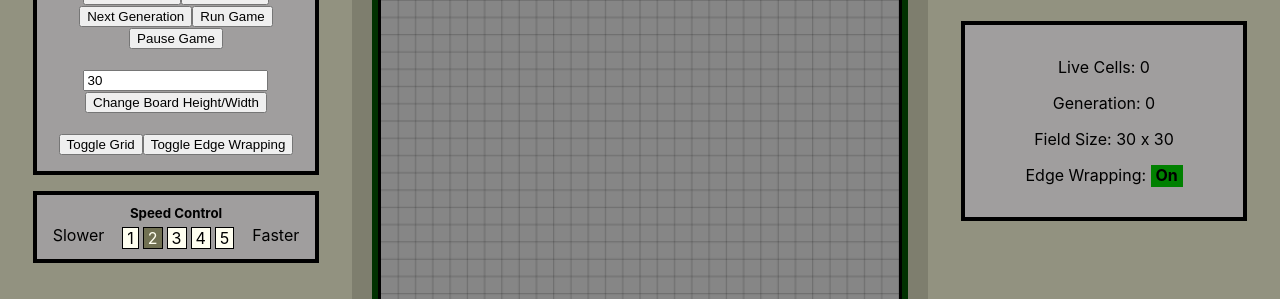
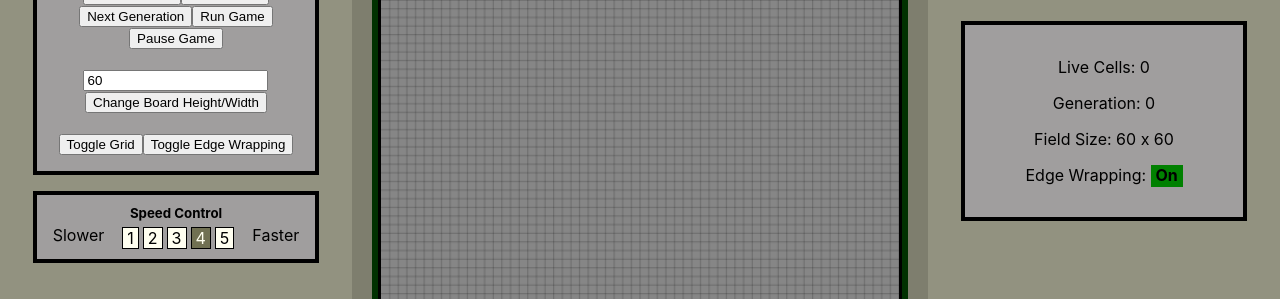
Before and after one commit to tgclayton/Gol2, a React (Create React App) app: page /controls/info in a window 1280 px wide. Shown: the part 319-618 px from the top of the page. Built offline with nearby package versions, Linux system fonts and the light colour scheme.

Commit message:
fix tile size errors when drawing on canvas

```diff
--- a/src/App.js
+++ b/src/App.js
@@ -18,15 +18,15 @@ let wasRunning = false
 
 function App() {
   const [canvasSize, setCanvasSize] = useState(500) //Height/width of the game canvas
-  const [boardSize, setboardSize] = useState(30) //Height/width in cells of the game board
-  const [tileSize, setTileSize] = useState(500 / 30)
+  const [boardSize, setboardSize] = useState(60) //Height/width in cells of the game board
+  const [tileSize, setTileSize] = useState(canvasSize / boardSize)
   const [wrap, setWrap] = useState(true) //whether or not edge wrapping is on or not
   const [field, setField] = useState(createField(boardSize, tileSize, wrap)) //object containing data on cell coordinates and neighbours
   const [liveCells, setLiveCells] = useState(new Set([])) // array of index numbers of live cells
   const [leftPanelDisplay, setleftPanelDisplay] = useState('controls')
   const [rightPanelDisplay, setRightPanelDisplay] = useState('info')
   const [generation, setGeneration] = useState(0) //current generation displayed
-  const [speed, setActiveSpeed] = useState(300) //speed at which new generations are created when game is running
+  const [speed, setActiveSpeed] = useState(30) //speed at which new generations are created when game is running
 
 
   //Controls highlighting of selected nav button
@@ -167,7 +167,7 @@ function App() {
     // console.log(wasRunning)
     pauseGame()
     clearGame()
-    setTimeout(() => {
+    // setTimeout(() => {
       const randMap = newMakeRandomMap(boardSize)
       canvasDraw(field, randMap, tileSize)
       if (wasRunning) {
@@ -175,7 +175,7 @@ function App() {
       } else {
         setLiveCells(randMap)
       }
-    }, 50);
+    // }, 25);
   }
 
   function changeCanvasSize() {
@@ -312,7 +312,8 @@ function App() {
               setLiveCells={setLiveCells}
               size={boardSize}
               toggleTile={toggleTile}
-              boardSize={boardSize} />
+              boardSize={boardSize}
+              tileSize={tileSize} />
           </div>
 
           <div id='right-column' className="column">
--- a/src/components/Game.jsx
+++ b/src/components/Game.jsx
@@ -12,26 +12,18 @@ export default function Game(props) {
   //   setCanvas(document.getElementById('game-canvas'))
   // },[])
 
-  const debounce = (func, wait) => {
-    let timeout;
-
-    return function executedFunction(...args) {
-      const later = () => {
-        clearTimeout(timeout);
-        func(...args);
-      };
-
-      clearTimeout(timeout);
-      timeout = setTimeout(later, wait);
-    };
-  };
-
     function getCursorPosition(e, canvas) {
       const rect = canvas.getBoundingClientRect()
-      const relTileSize = rect.height / props.boardSize
+      const relTileHeight = rect.height / props.boardSize
+      const relTileWidth = rect.width / props.boardSize
+      // console.log('height:', rect.height)
+      // console.log('relTileHeight:', relTileHeight)
+      // console.log('relTileWidth:', relTileWidth)
       const x = e.clientX - rect.left
       const y = e.clientY - rect.top
-      return { x: Math.floor(x / relTileSize), y: Math.floor(y / relTileSize) }
+      // console.log(`x:${x} y:${y}`)
+      // console.log(`x-mod:${x / relTileWidth}`)
+      return { x: Math.floor(x / relTileWidth), y: Math.floor(y / relTileHeight) }
     }
 
     function handleCanvasEvent(e, current) {
@@ -39,8 +31,9 @@ export default function Game(props) {
         const canvas = document.getElementById('game-canvas')
         const crds = getCursorPosition(e, canvas)
         const cellIdx = props.crdsToIdx(crds, props.boardSize)
-        // console.log('crds:', crds)
-        // console.log('current:', current)
+        console.log('crds:', crds)
+        console.log('')
+        console.log('current:', current)
         if (crds.x !== current.x || crds.y !== current.y) {
           if (!workLiveCells.has(cellIdx)) {
             currentCell = crds
@@ -50,10 +43,8 @@ export default function Game(props) {
             workLiveCells.delete(cellIdx)
           }
         }
-        console.log(' ')
         props.drawCells(workLiveCells)
       }
-      // console.log(crds)
     }
 
     return (
```
